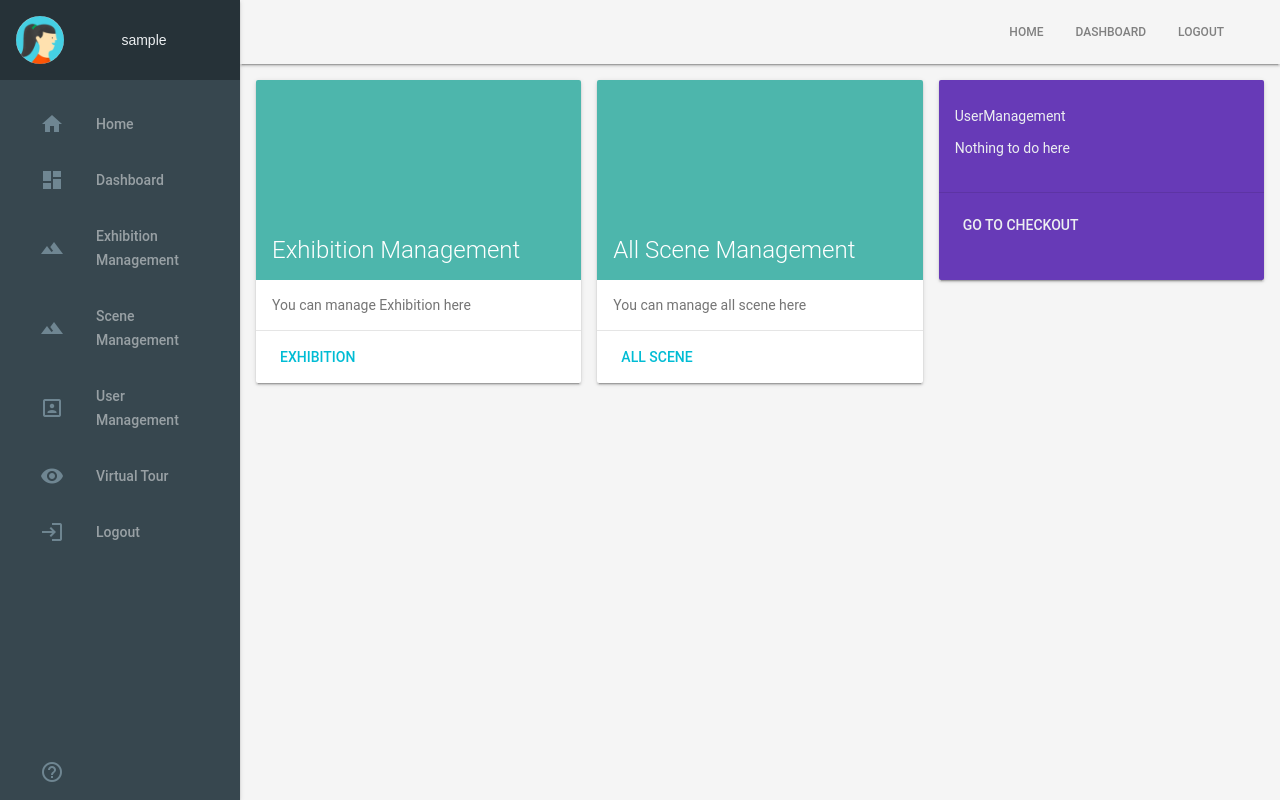
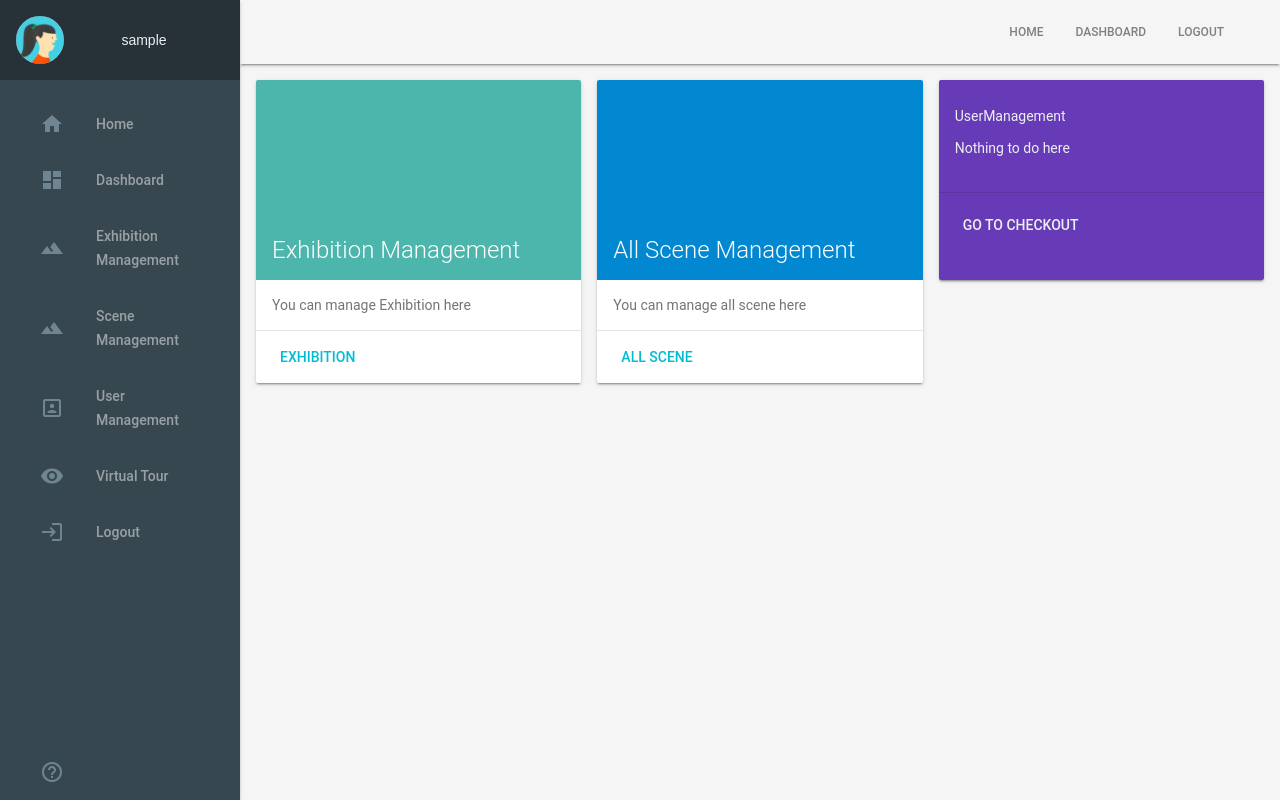
Before and after one commit to yutao-data/backend_based_on_django, a Django app: template gallery/templates/gallery/dashboard/index.html in a window 1280 px wide. Run offline with Django 3.2, Linux system fonts and the light colour scheme; the template is opened without the code that fills it, so the values that code supplies are empty; the visitor is signed in with stand-in values (Sample User, id 1); data comes from the database, SQL or seed files in the repository; some libraries are stand-ins or nearby versions.

Commit message:
change color

```diff
--- a/gallery/templates/gallery/dashboard/index.html
+++ b/gallery/templates/gallery/dashboard/index.html
@@ -21,7 +21,7 @@
         <!-- 单个 Scene 场景管理卡片 -->
         <div v-if="scene_management_show" class="demo-cards mdl-cell mdl-cell--4-col mdl-cell--8-col-tablet mdl-grid mdl-grid--no-spacing">
             <div class="demo-updates mdl-card mdl-shadow--2dp mdl-cell mdl-cell--4-col mdl-cell--4-col-tablet mdl-cell--12-col-desktop">
-                <div class="mdl-card__title mdl-card--expand mdl-color--teal-300">
+                <div class="mdl-card__title mdl-card--expand mdl-color--light-blue-700">
                     <h2 class="mdl-card__title-text">Scene Management</h2>
                 </div>
                 <div class="mdl-card__supporting-text mdl-color-text--grey-600">
@@ -36,7 +36,7 @@
         <!-- All Scene 场景管理卡片 -->
         <div v-if="all_scene_management_show" class="demo-cards mdl-cell mdl-cell--4-col mdl-cell--8-col-tablet mdl-grid mdl-grid--no-spacing">
             <div class="demo-updates mdl-card mdl-shadow--2dp mdl-cell mdl-cell--4-col mdl-cell--4-col-tablet mdl-cell--12-col-desktop">
-                <div class="mdl-card__title mdl-card--expand mdl-color--teal-300">
+                <div class="mdl-card__title mdl-card--expand mdl-color--light-blue-700">
                     <h2 class="mdl-card__title-text">All Scene Management</h2>
                 </div>
                 <div class="mdl-card__supporting-text mdl-color-text--grey-600">
```
